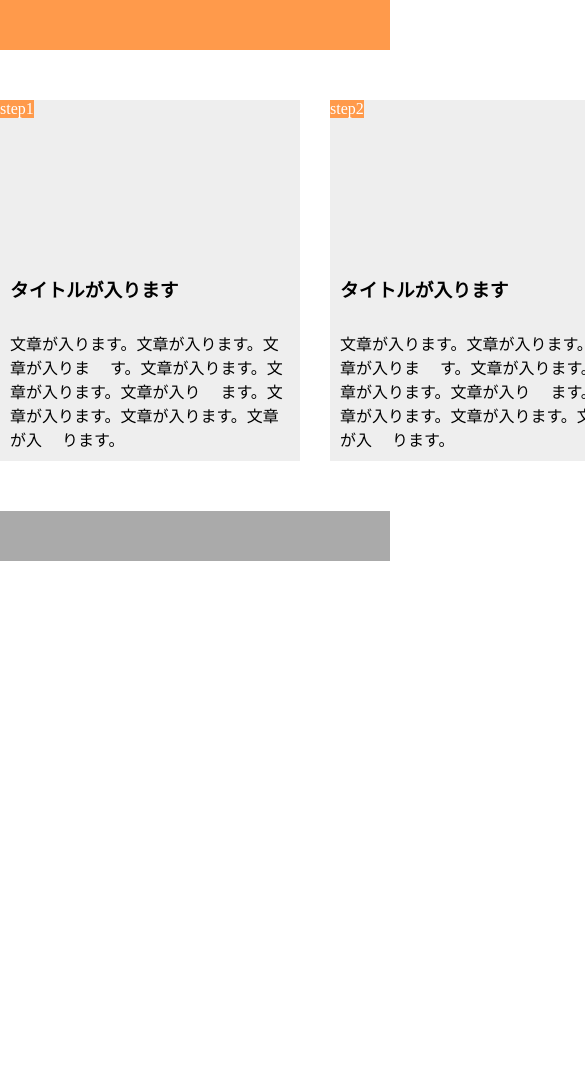
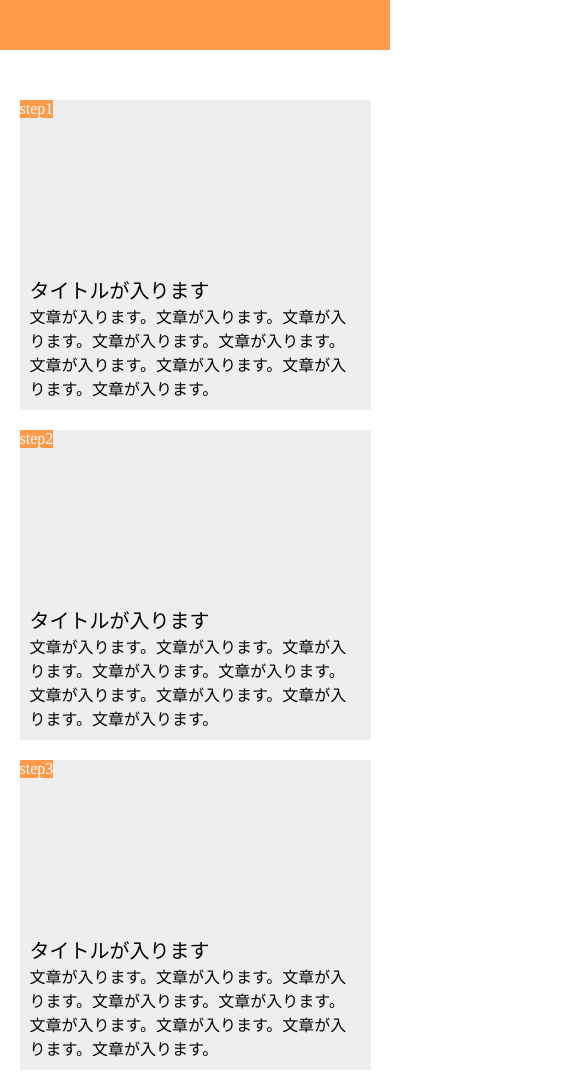
Before and after one commit to koto1996/HTML9-2, a plain HTML site: page index.html in a window 390 px wide. Shown: the top 1073 px of the page, 585 px wide, since content can reach past the window. Before the commit the page ends 844 px from the top, so only its background shows below. Drawn offline with Linux system fonts and the light colour scheme.

Commit message:
HTML課題Finish

```diff
--- a/index.html
+++ b/index.html
@@ -2,51 +2,40 @@
 <html lang="ja">
   <head>
     <meta charset="utf-8">
+    <meta name="viewport" content="width=device-width,initial-scale=1.0">
     <link rel="stylesheet"href="style.css">
     <title>HTML9-2演習</title>
   </head>
  <body>
-     <header>
-
-     </header>
+  <header></header>
   <main>
     <div class ="item-box">
-    <div class="img1"></div>
+     <div class="img1"></div>
         <div class="step-num">step1</div>
-           <h3 class="title">タイトルが入ります</h3>
-           　<p>文章が入ります。文章が入ります。文章が入りま
-           　す。文章が入ります。文章が入ります。文章が入り
-           　ます。文章が入ります。文章が入ります。文章が入
-           　ります。</p>
+           <span class="title">タイトルが入ります</span>
+           　<p>文章が入ります。文章が入ります。文章が入ります。文章が入ります。文章が入ります。文章が入ります。文章が入ります。文章が入ります。文章が入ります。</p>
      </div>
 
-       <div class ="item-box">
+     <div class ="item-box">
        <div class="img2"></div>
         <div class="step-num">step2</div>
-           <h3 class="title">タイトルが入ります</h3>
-           　<p>文章が入ります。文章が入ります。文章が入りま
-           　す。文章が入ります。文章が入ります。文章が入り
-           　ます。文章が入ります。文章が入ります。文章が入
-           　ります。</p>
+           <span class="title">タイトルが入ります</span>
+           　<p>文章が入ります。文章が入ります。文章が入ります。文章が入ります。文章が入ります。文章が入ります。文章が入ります。文章が入ります。文章が入ります。</p>
      </div>
 
       <div class ="item-box">
        <div class="img3"></div>
         <div class="step-num">step3</div>
-           <h3 class="title">タイトルが入ります</h3>
-           　<p>文章が入ります。文章が入ります。文章が入りま
-           　す。文章が入ります。文章が入ります。文章が入り
-           　ます。文章が入ります。文章が入ります。文章が入
-           　ります。</p>
-     </div>
+           <span class="title">タイトルが入ります</span>
+           　<p>文章が入ります。文章が入ります。文章が入ります。文章が入ります。文章が入ります。文章が入ります。文章が入ります。文章が入ります。文章が入ります。</p>
+      </div>
 
-    </main>
+   </main>
 
 
-     <footer>
 
-     </footer>
-   </body>
+   <footer> </footer>
+  </body>
 
 
 
--- a/style.css
+++ b/style.css
@@ -12,7 +12,7 @@ header{
 main{
   width:960px;
   margin: 50px auto;
-  display: flex;
+  display:flex;
 }
 
 .item-box{
@@ -63,3 +63,41 @@ footer{
   height: 50px;
   background-color: #AAAAAA;
 }
+
+@media screen and (max-width:768px){
+
+  header{
+    width: 100%
+  }
+
+  main{
+    width: 100%;
+    display: block;
+  }
+
+  .item-box{
+    width: 90%;
+    margin-bottom: 20px;
+    margin-left:5%;
+    margin-right:5%;
+  }
+
+  .item-box:last-child{
+    margin-bottom: 0;
+  }
+
+  .img1,
+  .img2,
+  .img3{
+    margin-bottom: 15px;
+    background-position: bottom;
+  }
+
+  .title{
+    font-size: 20px;
+  }
+
+  footer{
+    width: 100%;
+  }
+}
```
